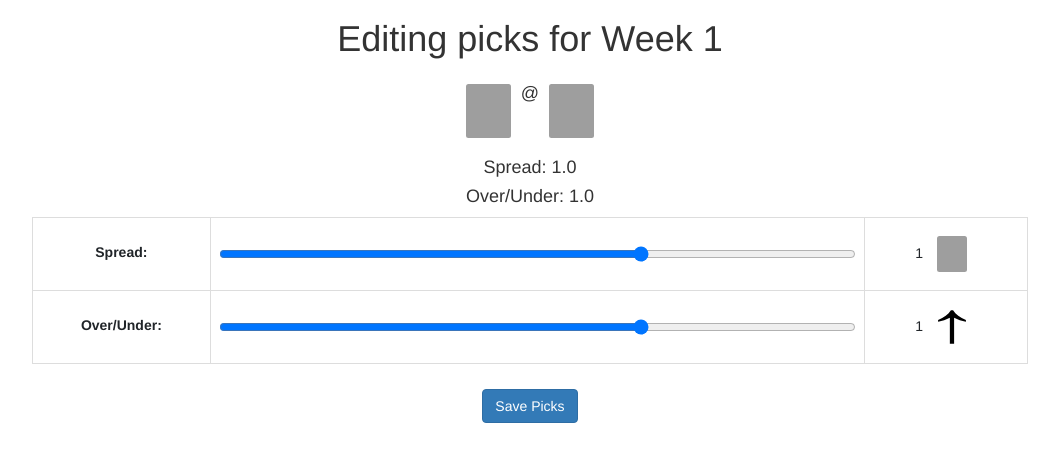
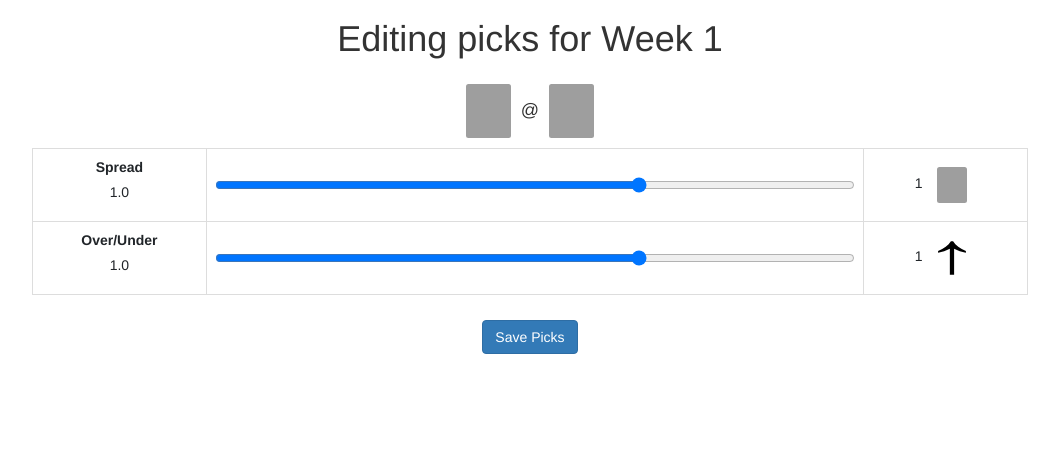
Before and after one commit to tathomas/footballShark, a Django app: page /edit_picks/ in a window 1280 px wide. Shown: the part 61-523 px from the top of the page, without its empty margins (120-1179 px from the left). Run offline with Django 3.2, Linux system fonts and the light colour scheme; a user stored in the database is signed in; tables that the repository leaves empty hold one stand-in row (values such as "Sample post"); some libraries are stand-ins or nearby versions; grey boxes are pictures that could not be loaded.

Commit message:
Centered horizontally and vertically team vs team layout

```diff
--- a/app/templates/app/edit_picks.html
+++ b/app/templates/app/edit_picks.html
@@ -136,24 +136,36 @@
                                     {% ifequal game.index form.game_id.value|add:"0" %}
                                     <div class="row edit-picks-form">
                                             <div class="col-xs-12 team-title">
+                                                <table>
+                                                    <tr>
+                                                        <td>
                                                             {% with 'app/img/logos/'|add:game.team_1.icon_name|add:'.svg' as image_static %}
-                                                    <img src="{% static image_static %}" class="rounded"
+                                                            <img src="{% static image_static %}"
+                                                                class="rounded"
                                                                 style="width:45px;height:54px;">
                                                             {% endwith %}
+                                                        </td>
+                                                        <td>
                                                             <h4>@</h4>
+                                                        </td>
+                                                        <td>
                                                             {% with 'app/img/logos/'|add:game.team_2.icon_name|add:'.svg' as image_static %}
-                                                    <img src="{% static image_static %}" class="rounded"
+                                                            <img src="{% static image_static %}"
+                                                                class="rounded"
                                                                 style="width:45px;height:54px;">
                                                             {% endwith %}
+                                                        </td>
+                                                    </tr>
+                                                </table>
                                             </div>
-                                            <div class="container">
-                                                <h4> Spread: {{game.printSpreadInfo }}</h4>
-                                                <h4> Over/Under: {{game.printOvUnInfo }}</h4>
-                                            </div>
+
                                             <div class="container">
                                                 <table class="table table-bordered">
                                                     <tr>
-                                                        <td class="col-xs-1"><label for="line_bet">Spread:</label></td>
+                                                        <td class="col-xs-1">
+                                                            <label for="line_bet">Spread</label>
+                                                            <p>{{game.printSpreadInfo }}</p>
+                                                         </td>
                                                         <td class="col-xs-4">{{ form.line_bet }}</td>
                                                         <td class="col-xs-2 col-md-1">
                                                             <p id="{{form.game_id.value}}line_bet" style="display: inline"></p>
@@ -172,7 +184,10 @@
                                                     </td>
                                                     </tr>
                                                     <tr>
-                                                        <td class="col-xs-1"><label for="ou_bet">Over/Under:</label></td>
+                                                        <td class="col-xs-1">
+                                                            <label for="ou_bet">Over/Under</label>
+                                                            <p>{{game.printOvUnInfo }}</p>
+                                                            </td>
                                                         <td class="col-xs-4">{{ form.ou_bet }}</td>
                                                         <td class="col-xs-2 col-md-1">
                                                             <p id="{{form.game_id.value}}ou_bet" style="display: inline"></p>
```
Lines whose indentation alone changed are shown as unchanged.
